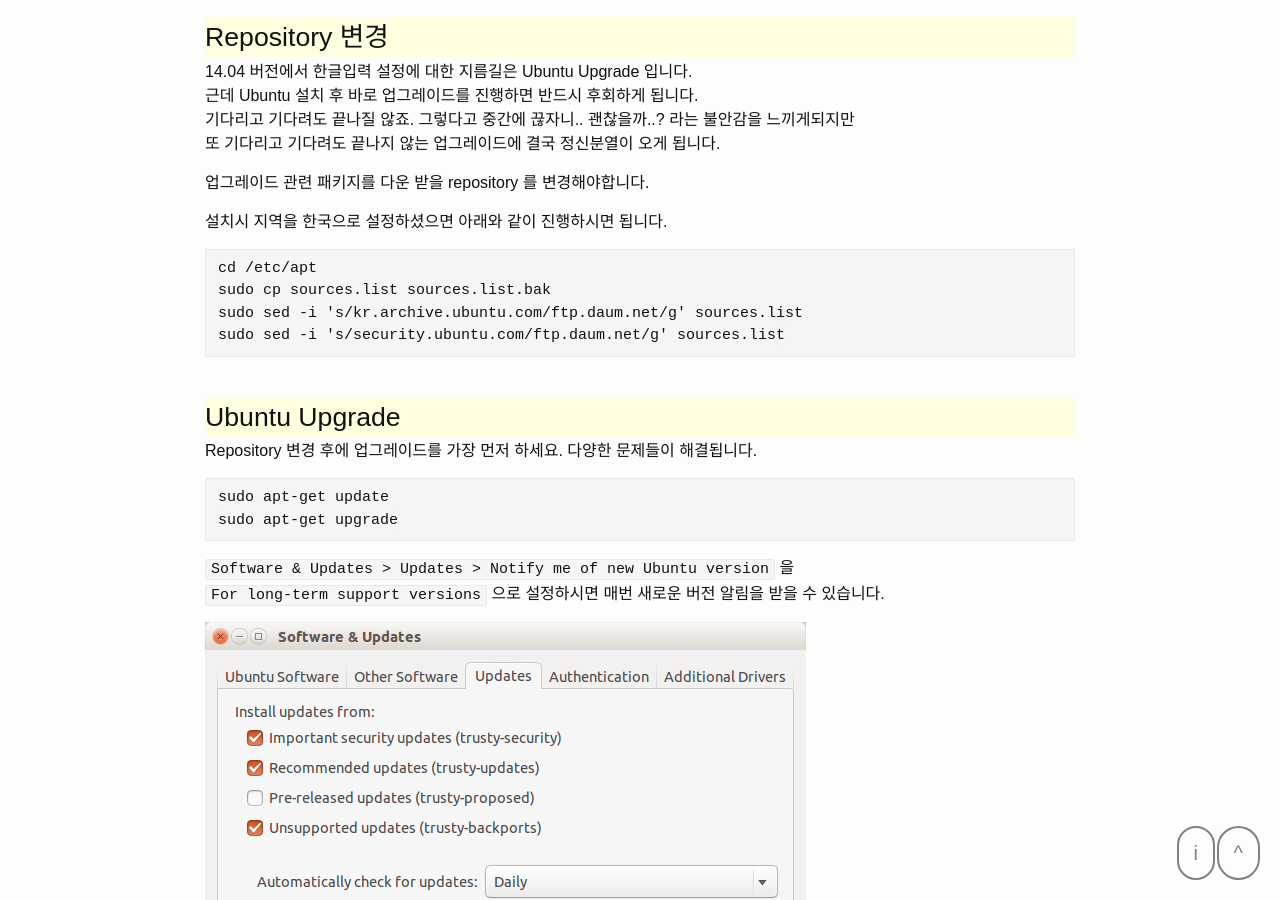
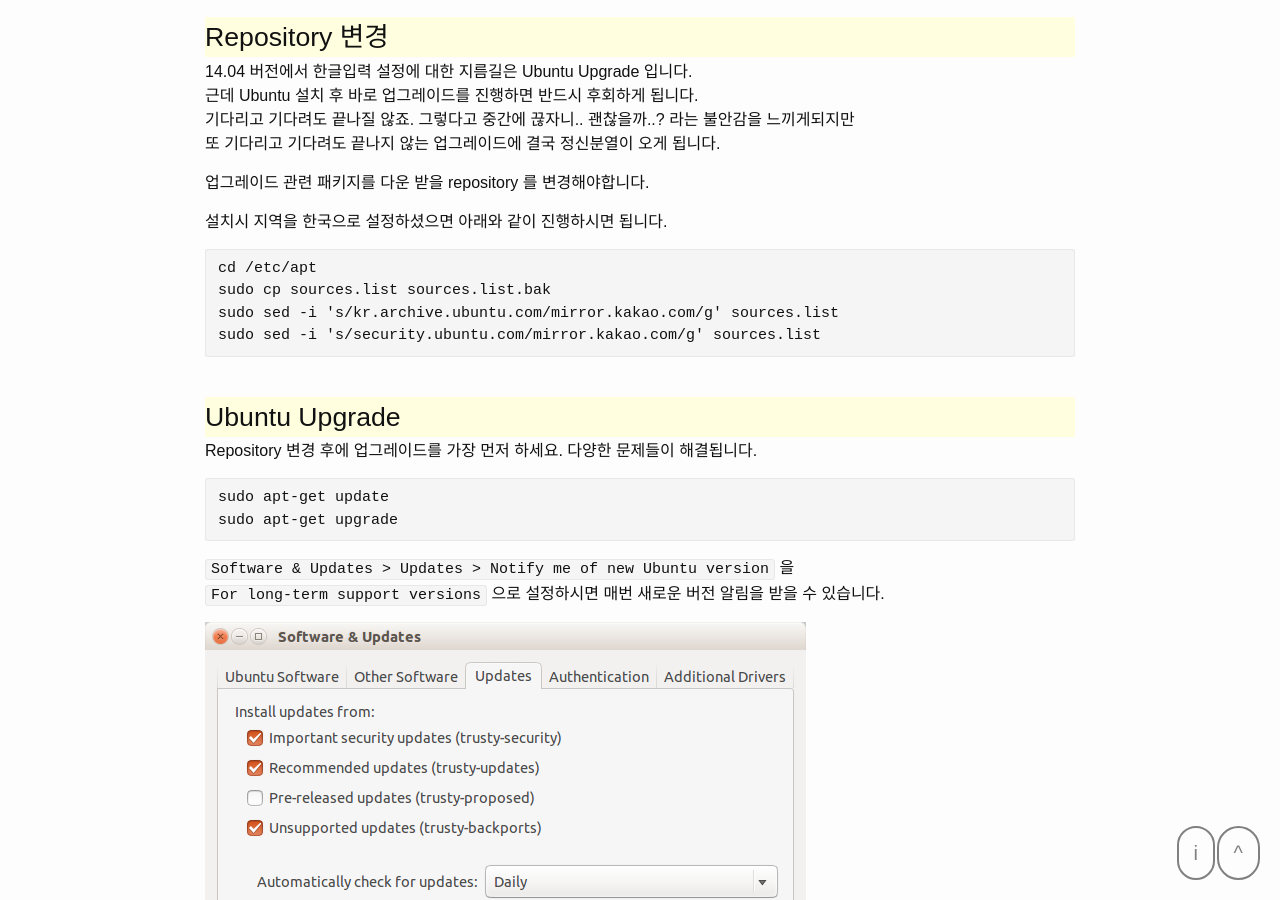
Before and after one commit to dveamer/dveamer.github.io, a Jekyll site: the page built from _posts/Ubuntu/2015-07-04-Ubuntu14.04LTS.md, in a window 1280 px wide and 900 px high, scrolled down 1441 px. Built offline with Jekyll 4.4.1, drawn with Linux system fonts in a browser that asks for light colours; some of the changed text lies outside the part shown.

Commit message:
homepage

```diff
--- a/_posts/Ubuntu/2015-07-04-Ubuntu14.04LTS.md
+++ b/_posts/Ubuntu/2015-07-04-Ubuntu14.04LTS.md
@@ -53,8 +53,8 @@
 ~~~
 cd /etc/apt
 sudo cp sources.list sources.list.bak
-sudo sed -i 's/kr.archive.ubuntu.com/ftp.daum.net/g' sources.list
-sudo sed -i 's/security.ubuntu.com/ftp.daum.net/g' sources.list
+sudo sed -i 's/kr.archive.ubuntu.com/mirror.kakao.com/g' sources.list
+sudo sed -i 's/security.ubuntu.com/mirror.kakao.com/g' sources.list
 ~~~
 
 
```
Also changed, not shown: other parts of _posts/Ubuntu/2015-07-04-Ubuntu14.04LTS.md (+1 -1 lines).
